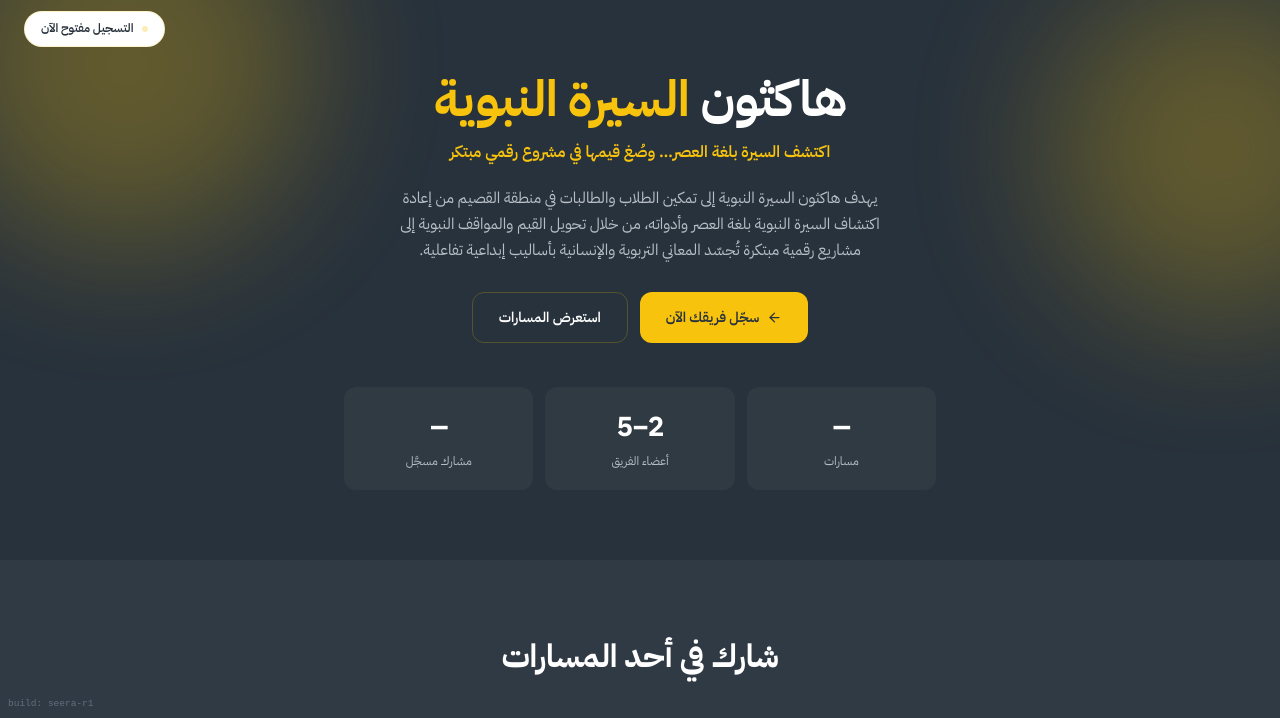
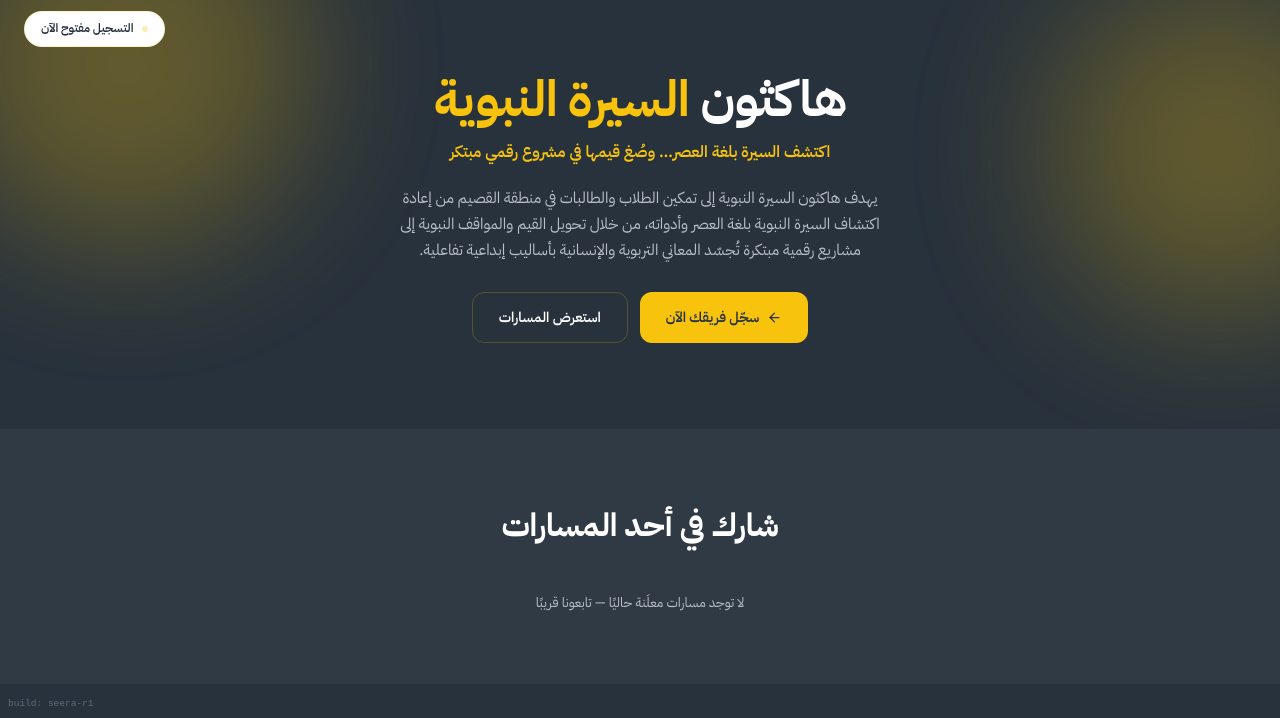
Before and after one commit to abdullah4720/seera-hackathon, a plain HTML site: page site/index.html in a window 1280 px wide. Shown: the part 82-800 px from the top of the page. Drawn offline with nearby package versions, Linux system fonts and the light colour scheme; no server answers.

Commit message:
Home: remove stats boxes (tracks, team size, registered participants)
Co-Authored-By: Claude Opus 5.5 <noreply@anthropic.com>
Claude-Session: https://claude.ai/code/session_01Q9kMRpkguuWFNDAXeojDWX

```diff
--- a/site/index.html
+++ b/site/index.html
@@ -159,11 +159,7 @@
       <div class="cd-item"><div class="cd-num" id="cd-mins">--</div><div class="cd-label">دقيقة</div></div>
     </div>
   </div>
-  <div class="stats-row" id="stats-row">
-    <div class="stat-card"><div class="num" id="fact-tracks">—</div><div class="label">مسارات</div></div>
-    <div class="stat-card"><div class="num">2–5</div><div class="label">أعضاء الفريق</div></div>
-    <div class="stat-card"><div class="num" id="fact-participants">—</div><div class="label">مشارك مسجَّل</div></div>
-  </div>
+  <div aria-hidden="true" style="height:70px"></div>
 </section>
 
 <section id="tracks">
@@ -260,7 +256,6 @@ const TRACK_GLOWS = ["var(--gold)","var(--teal)","var(--violet)"];
     grid.innerHTML = `<p style="text-align:center; color:var(--muted); grid-column:1/-1; font-size:13.5px">لا توجد مسارات معلَنة حاليًا — تابعونا قريبًا</p>`;
     return;
   }
-  document.getElementById("fact-tracks").textContent = data.length;
   grid.innerHTML = data.map((t, i) => {
     const hasDetails = t.long_description || (t.requirements && t.requirements.length) || t.evaluation_focus;
     return `
@@ -288,11 +283,6 @@ const TRACK_GLOWS = ["var(--gold)","var(--teal)","var(--violet)"];
   initReveal(grid);
 })();
 
-(async function loadParticipantCount(){
-  const { count } = await sb.from("profiles").select("id", {count:"exact", head:true});
-  document.getElementById("fact-participants").textContent = count ? (count + "+") : "—";
-})();
-
 (async function initCountdown(){
   const { data } = await sb.from("platform_settings").select("value").eq("key","hackathon_start_date").maybeSingle();
   if(!data?.value) return;
```
